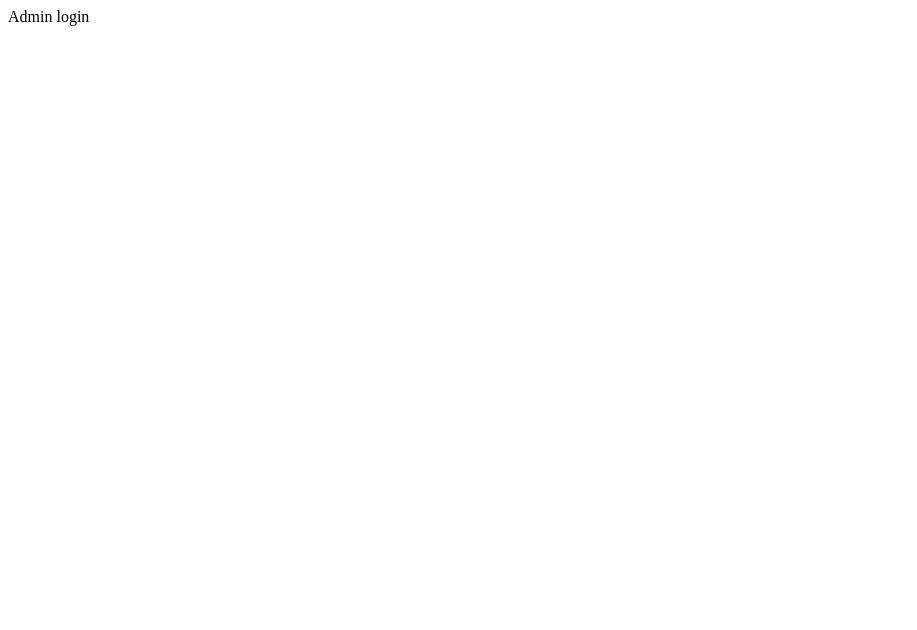
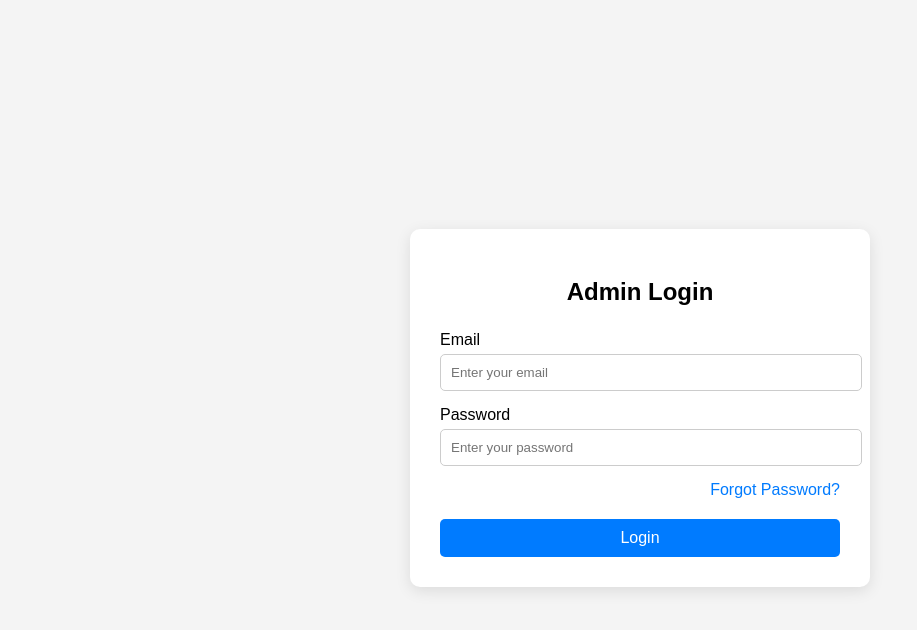
Before and after one commit to pasion-285567/Capstone_Jacobs, a plain HTML site: page admin.html in a window 1280 px wide. Shown: the whole page, without its empty margins (0-917 px from the left). Drawn offline with Linux system fonts and the light colour scheme.

Commit message:
added admin majbhsayuhggdvasjkhfghs

```diff
--- /dev/null
+++ b/Employee-side/login.css
@@ -0,0 +1,72 @@
+body {
+    font-family: Arial, sans-serif;
+    background: #f4f4f4;
+    display: flex;
+    justify-content: center;
+    align-items: center;
+    height: 100vh;
+  }
+
+  .login-container {
+    background: #fff;
+    padding: 30px;
+    border-radius: 10px;
+    box-shadow: 0 4px 15px rgba(0,0,0,0.1);
+    width: 100%;
+    max-width: 400px;
+  }
+
+  .login-container h2 {
+    text-align: center;
+    margin-bottom: 25px;
+  }
+
+  .form-group {
+    margin-bottom: 15px;
+  }
+
+  .form-group label {
+    display: block;
+    margin-bottom: 5px;
+  }
+
+  .form-group input {
+    width: 100%;
+    padding: 10px;
+    border-radius: 5px;
+    border: 1px solid #ccc;
+  }
+
+  .form-group input:focus {
+    outline: none;
+    border-color: #007BFF;
+  }
+
+  .forgot-password {
+    text-align: right;
+    margin-bottom: 20px;
+  }
+
+  .forgot-password a {
+    text-decoration: none;
+    color: #007BFF;
+  }
+
+  .forgot-password a:hover {
+    text-decoration: underline;
+  }
+
+  .login-btn {
+    width: 100%;
+    padding: 10px;
+    background: #007BFF;
+    color: #fff;
+    border: none;
+    border-radius: 5px;
+    font-size: 16px;
+    cursor: pointer;
+  }
+
+  .login-btn:hover {
+    background: #0056b3;
+  }
--- a/admin.html
+++ b/admin.html
@@ -3,12 +3,35 @@
 
 <head>
     <meta charset="UTF-8">
-    <meta name="viewport" content="width=device-width, initial-scale=1.0">
-    <title>Admin login</title>
+    <meta name="viewport" content="width=device-width, initial-scale=1">
+    <title>Login</title>
+    <link rel="stylesheet" href="Employee-side/login.css">
 </head>
 
 <body>
-    Admin login
+
+    <div class="login-container">
+        <h2>Admin Login</h2>
+        <form>
+            <div class="form-group">
+                <label for="email">Email</label>
+                <input type="email" id="email" placeholder="Enter your email">
+            </div>
+
+            <div class="form-group">
+                <label for="password">Password</label>
+                <input type="password" id="password" placeholder="Enter your password">
+            </div>
+
+            <div class="forgot-password">
+                <a href="#">Forgot Password?</a>
+            </div>
+
+            <button type="submit" class="login-btn">Login</button>
+        </form>
+    </div>
+
+    <script src="admin.js"></script>
 </body>
 
 </html>
```
Also changed, not shown: Employee-side/admin.js (added, +19 -0 lines), index.html (+13 -13 lines), staff.html (+25 -3 lines), styles/menu.css (+7 -0 lines), Employee-side/admin.css (added), Employee-side/staff.css (added), Employee-side/staff.js (added).
